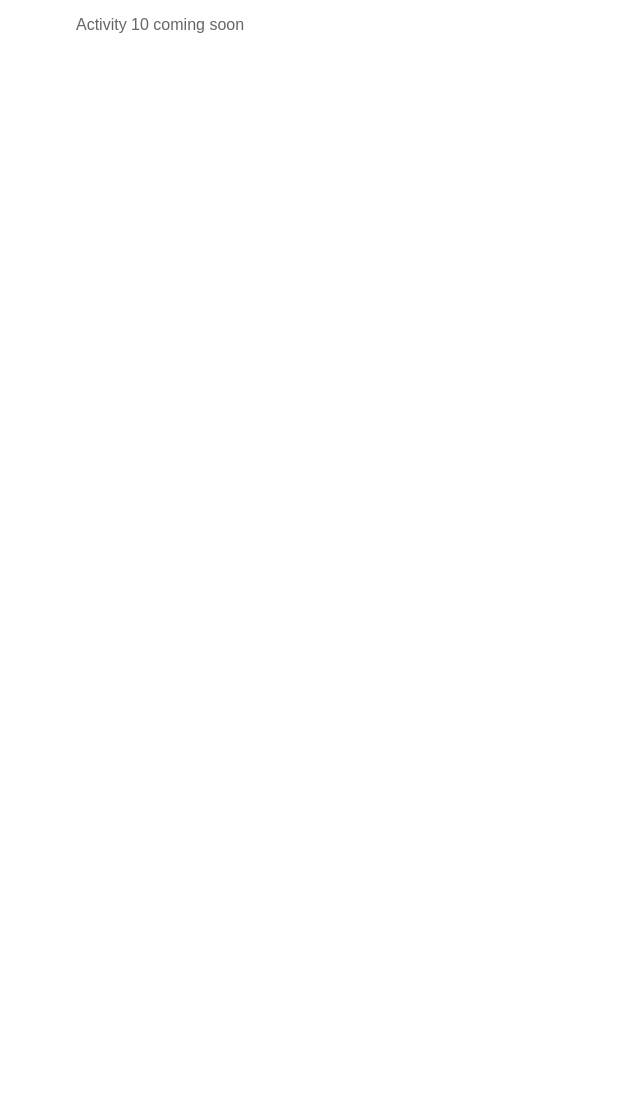
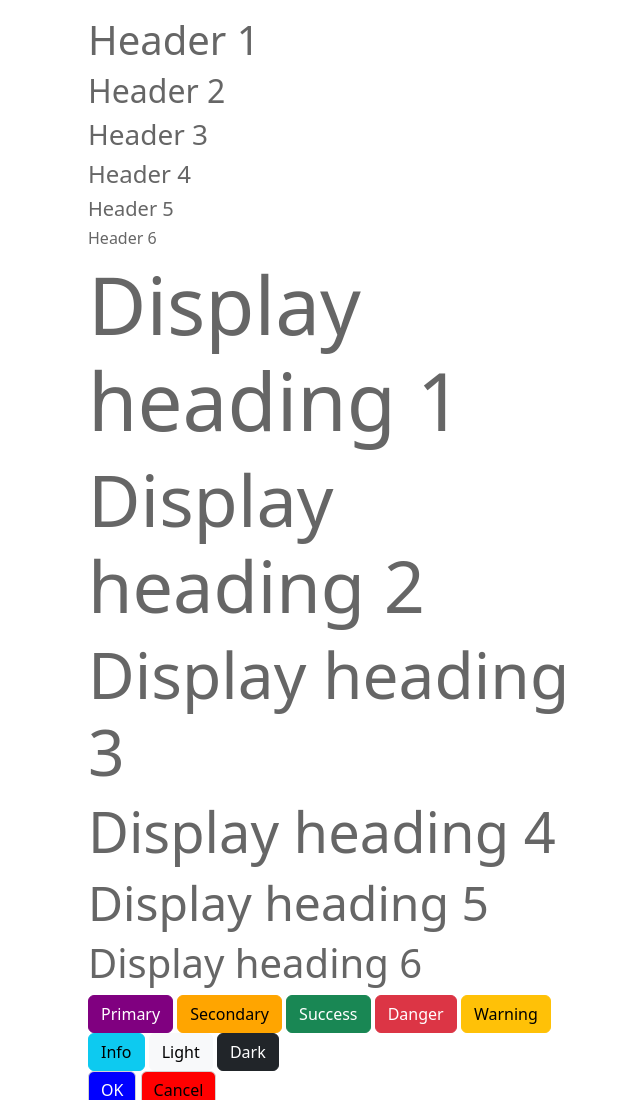
Before and after one commit to WSU-SoC-WEB2620-CU/web2620-class-activities-Lavenderswa, a website built with Vite: page src/example09.html in a window 1280 px wide. Shown: the top 1100 px of the page, without its empty margins (308-948 px from the left). Before the commit the page ends 800 px from the top, so only its background shows below. Built offline with nearby package versions, Linux system fonts and the light colour scheme.

Commit message:
Final Submission

```diff
--- a/package.json
+++ b/package.json
@@ -28,7 +28,7 @@
     "@fortawesome/fontawesome-free": "^5.15.4",
     "@popperjs/core": "^2.11.8",
     "bootstrap": "^5.3.3",
-    "bootstrap-icons": "^1.8.1",
+    "bootstrap-icons": "^1.11.3",
     "jquery": "^3.7.1"
   }
 }
--- a/src/example09.html
+++ b/src/example09.html
@@ -7,8 +7,50 @@
   <title>Example 09</title>
 </head>
 <body>
-  <!-- TODO: Example 09 (Activity 10) HTML goes here -->
-  <p>Activity 10 coming soon</p>
+  <div class="container">
+    <!-- Headers -->
+    <div class="my-5" id="headers">
+      <h1>Header 1</h1>
+      <h2>Header 2</h2>
+      <h3>Header 3</h3>
+      <h4>Header 4</h4>
+      <h5>Header 5</h5>
+      <h6>Header 6</h6>
+    </div>
+    <!-- Display headings -->
+    <div class="my-5" id="display-headings">
+      <h1 class="display-1">Display heading 1</h1>
+      <h1 class="display-2">Display heading 2</h1>
+      <h1 class="display-3">Display heading 3</h1>
+      <h1 class="display-4">Display heading 4</h1>
+      <h1 class="display-5">Display heading 5</h1>
+      <h1 class="display-6">Display heading 6</h1>
+    </div>
+    <!-- Buttons -->
+    <div class="my-5" id="buttons">
+      <button type="button" class="btn btn-primary">Primary</button>
+      <button type="button" class="btn btn-secondary">Secondary</button>
+      <button type="button" class="btn btn-success">Success</button>
+      <button type="button" class="btn btn-danger">Danger</button>
+      <button type="button" class="btn btn-warning">Warning</button>
+      <button type="button" class="btn btn-info">Info</button>
+      <button type="button" class="btn btn-light">Light</button>
+      <button type="button" class="btn btn-dark">Dark</button>
+
+      <br />
+      <button type="button" class="btn btn-ok">OK</button>
+      <button type="button" class="btn btn-cancel">Cancel</button>
+    </div>
+    <!-- Alerts -->
+    <div class="my-5" id="alerts">
+      <div class="alert alert-primary" role="alert">Primary</div>
+      <div class="alert alert-secondary" role="alert">Secondary</div>
+      <div class="alert alert-success" role="alert">Success</div>
+      <div class="alert alert-danger" role="alert">Danger</div>
+      <div class="alert alert-warning" role="alert">Warning</div>
+      <div class="alert alert-info" role="alert">Info</div>
+    </div>
+  </div>
 
   <script type="module" src="./javascripts/main.js"></script>
 </body>
--- /dev/null
+++ b/src/stylesheets/_custom.scss
@@ -0,0 +1,37 @@
+// Changes to defaults before bootstrap import
+$primary:purple;
+$secondary:orange;
+
+//required
+@import "bootstrap/scss/functions";
+@import "bootstrap/scss/variables";
+@import "bootstrap/scss/variables-dark";
+@import "bootstrap/scss/maps";
+@import "bootstrap/scss/mixins";
+@import "bootstrap/scss/utilities";
+@import "bootstrap/scss/root";
+@import "bootstrap/scss/reboot";
+
+//optional
+@import "bootstrap/scss/buttons";
+@import "bootstrap/scss/alert";
+@import "bootstrap/scss/type";
+@import "bootstrap/scss/containers";
+
+
+
+
+
+.btn-ok{
+    @include button-variant(blue, lightgray);
+}
+
+.btn-cancel{
+    @include button-variant(red, lightgray);
+}
+
+@each $color, $value in $theme-colors{
+    .alert-#{$color}{
+        box-shadow:3px 3px gray;
+    }
+}
--- a/src/stylesheets/example09.scss
+++ b/src/stylesheets/example09.scss
@@ -1 +1 @@
-/* TODO: Example 09 (Activity 10) CSS goes here */
+@import "custom";
```
Also changed, not shown: 1 other file.
